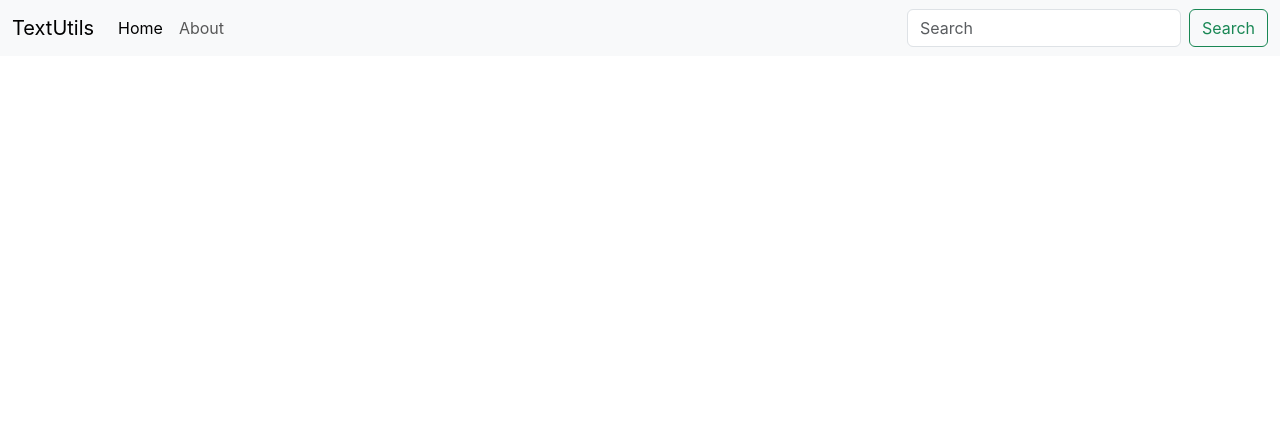
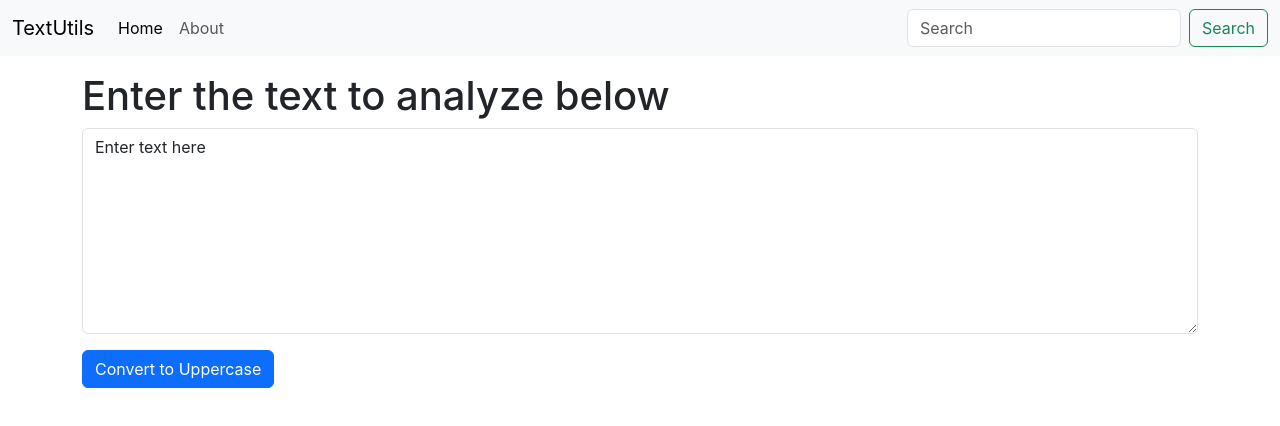
Before and after one commit to aishwarya1999-k/textutils-Reactjs, a React (Create React App) app: page / in a window 1280 px wide. Shown: the top 426 px of the page. Built offline with nearby package versions, Linux system fonts and the light colour scheme.

Commit message:
Usage of  useState hook and how to handle event

```diff
--- a/src/App.js
+++ b/src/App.js
@@ -1,12 +1,17 @@
 
 import './App.css';
 import Navbar from './components/Navbar';
+import TextForm from './components/TextForm';
 
 function App() {
   return (
     <>
      <Navbar title="TextUtils" aboutText="About"/>
      {/* <Navbar /> */}
+     <div className="container my-3">
+     <TextForm heading="Enter the text to analyze below"/>
+     </div>
+
     </>
   );
 }
--- a/src/components/Navbar.js
+++ b/src/components/Navbar.js
@@ -35,5 +35,5 @@
 
 Navbar.defaultPops = {
     title: 'Set title here',
-    aboutText: 'About text here'
+    aboutText: 'About text'
 }
--- /dev/null
+++ b/src/components/TextForm.js
@@ -0,0 +1,28 @@
+import React,{useState} from 'react';
+
+
+export default function TextForm(props) {
+    const handleUpClick = () => {
+        //console.log("Uppercase was clicked: " + test);
+        let newText = text.toUpperCase();
+        setText(newText)
+    }
+    const handleOnChange = (event) => {
+        //console.log("clicked")
+        setText(event.target.value)
+    }
+    const [text, setText] = useState('Enter text here');
+    //text = "new text"; //wrong way to change the state
+    //setText("new text"); // correct way to change the state
+
+  return (
+    <div>
+        <h1>{props.heading}</h1>
+        <div className="mb-3">
+        <textarea className="form-control" id="myBox" rows="8" value={text}  onChange={handleOnChange}></textarea>
+        </div>
+        <button className="btn btn-primary" onClick={handleUpClick}>Convert to Uppercase</button>
+
+    </div>
+  )
+}
```
